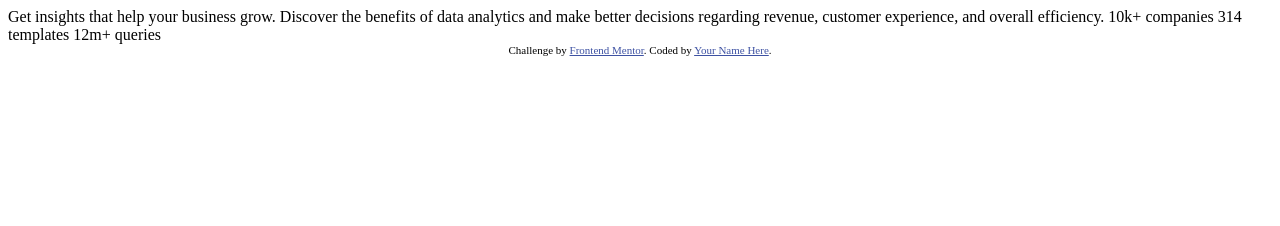
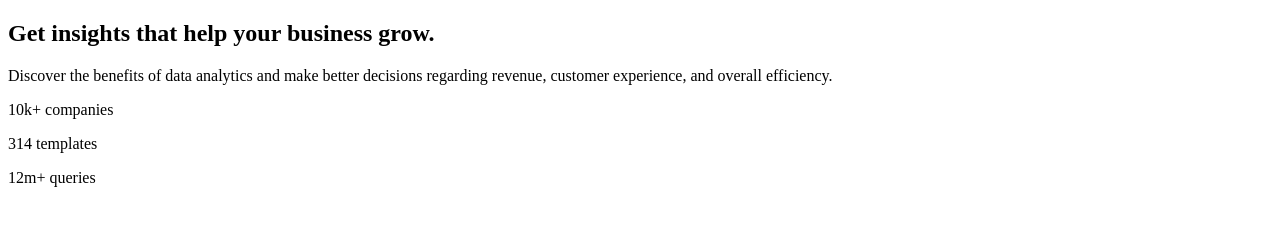
Before and after one commit to Drumstickz64/stats-preview-card, a plain HTML site: page dist/index.html in a window 1280 px wide. Drawn offline with Linux system fonts and the light colour scheme.

Commit message:
feat setup index.html

```diff
--- a/dist/index.html
+++ b/dist/index.html
@@ -7,27 +7,20 @@
   <link rel="icon" type="image/png" sizes="32x32" href="./images/favicon-32x32.png">
 
   <title>Frontend Mentor | Stats preview card component</title>
-
-  <!-- Feel free to remove these styles or customise in your own stylesheet 👍 -->
-  <style>
-    .attribution { font-size: 11px; text-align: center; }
-    .attribution a { color: hsl(228, 45%, 44%); }
-  </style>
 </head>
 <body>
-
-  Get insights that help your business grow.
-
-  Discover the benefits of data analytics and make better decisions regarding revenue, customer
-  experience, and overall efficiency.
-
-  10k+ companies
-  314 templates
-  12m+ queries
-
-  <div class="attribution">
-    Challenge by <a href="https://www.frontendmentor.io?ref=challenge" target="_blank">Frontend Mentor</a>.
-    Coded by <a href="#">Your Name Here</a>.
-  </div>
+  <article class="card">
+    <header class="card__header"></header>
+    <h2 class="card__heading">Get insights that help your business grow.</h2>
+    <p class="card__desc">
+      Discover the benefits of data analytics and make better decisions regarding revenue, customer
+      experience, and overall efficiency.
+    </p>
+    <footer class="card__data">
+      <p class="card__data-item">10k+ companies</p>
+      <p class="card__data-item">314 templates</p>
+      <p class="card__data-item">12m+ queries</p>
+    </footer>
+  </article>
 </body>
 </html>
```
